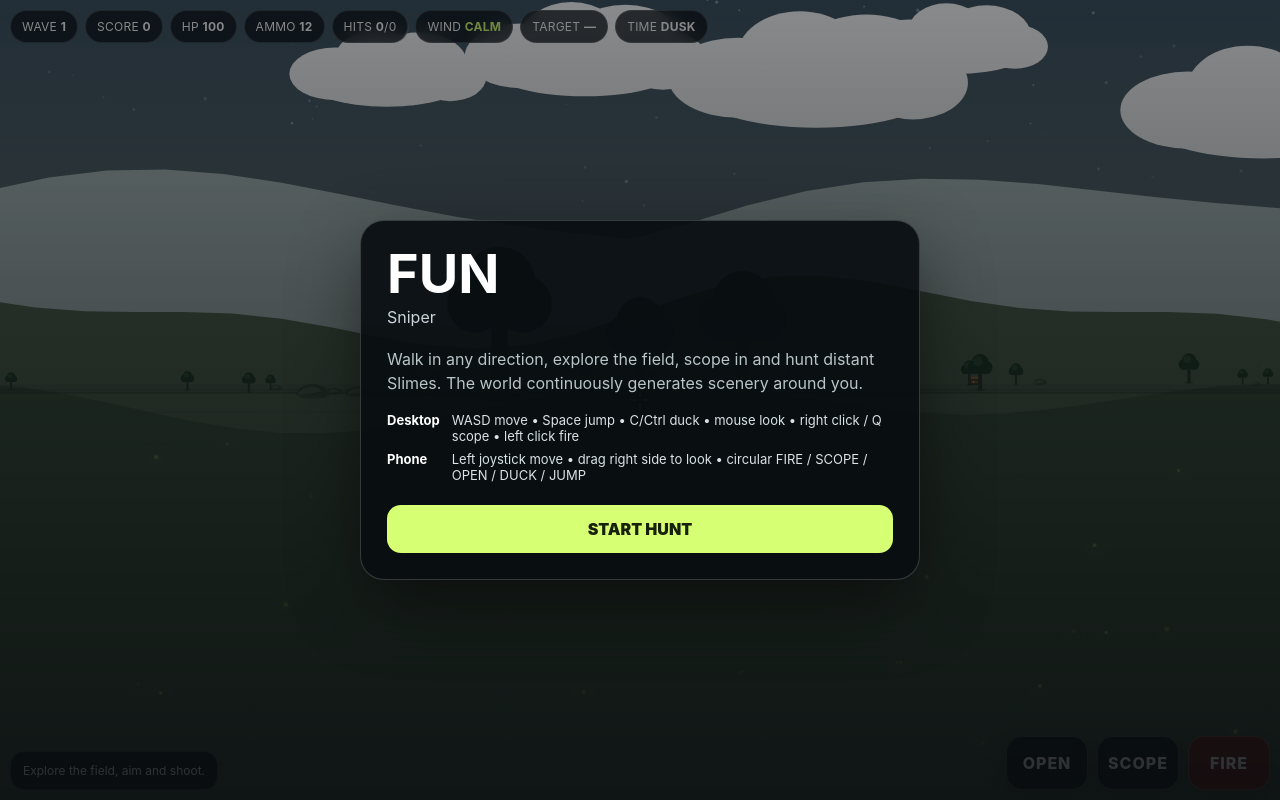
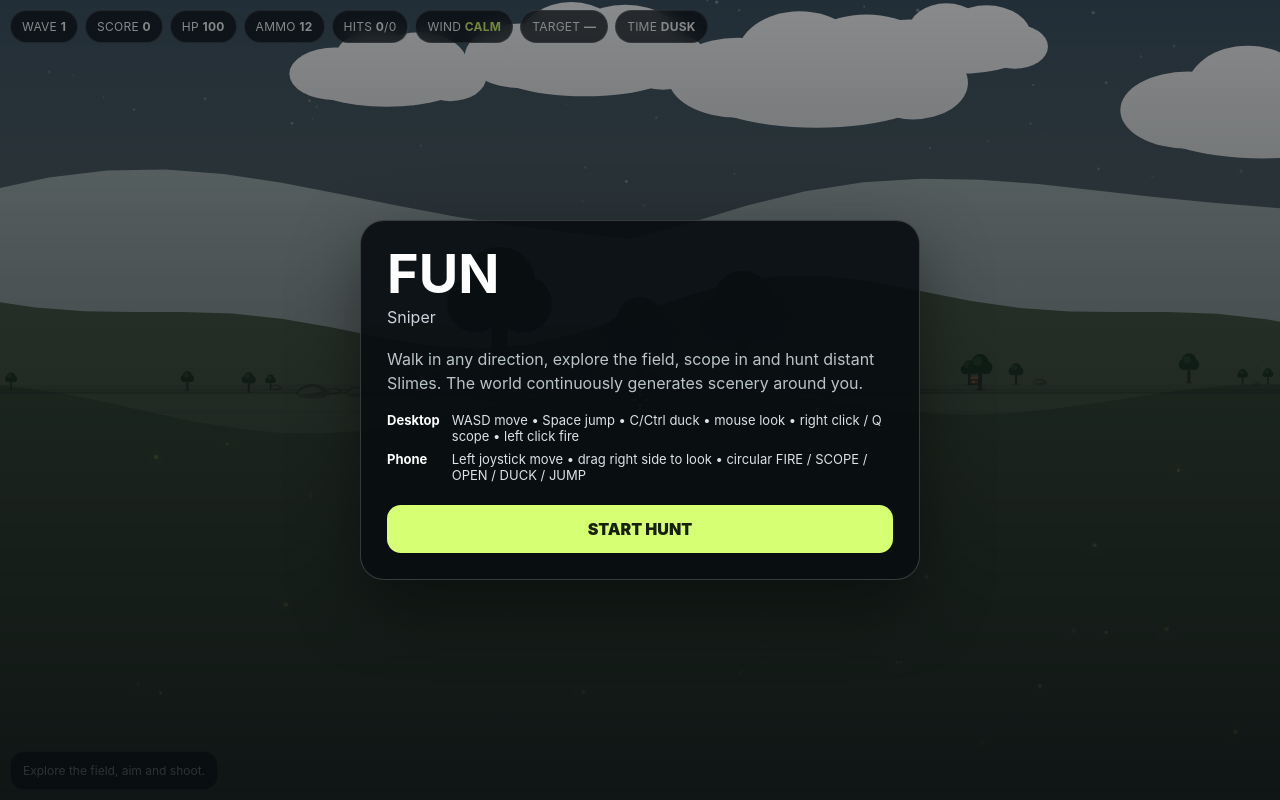
Before and after one commit to noagrp/funsniper, a plain HTML site: page index.html in a window 1280 px wide. Drawn offline with Linux system fonts and the light colour scheme.

Commit message:
Hide legacy desktop OPEN SCOPE FIRE screen buttons; preserve keyboard mouse controls

```diff
--- a/index.html
+++ b/index.html
@@ -23,7 +23,7 @@ button{font:inherit;color:inherit}
 #windPill strong{color:var(--accent)}
 .bottom{display:flex;justify-content:space-between;align-items:flex-end;gap:12px}
 .info{max-width:min(560px,70vw);background:var(--panel);border:1px solid var(--line);border-radius:14px;padding:10px 12px;font-size:12px;line-height:1.45}
-.controls{display:flex;gap:9px;pointer-events:auto;align-items:flex-end}
+.controls{display:none}
 .ctrl{min-width:82px;height:54px;border-radius:16px;border:1px solid rgba(255,255,255,.22);background:rgba(13,20,25,.84);backdrop-filter:blur(8px);font-weight:850;letter-spacing:.06em;box-shadow:0 8px 24px rgba(0,0,0,.25)}
 .ctrl:active{transform:translateY(1px)}
 #fire{background:rgba(112,24,22,.88)}
```
